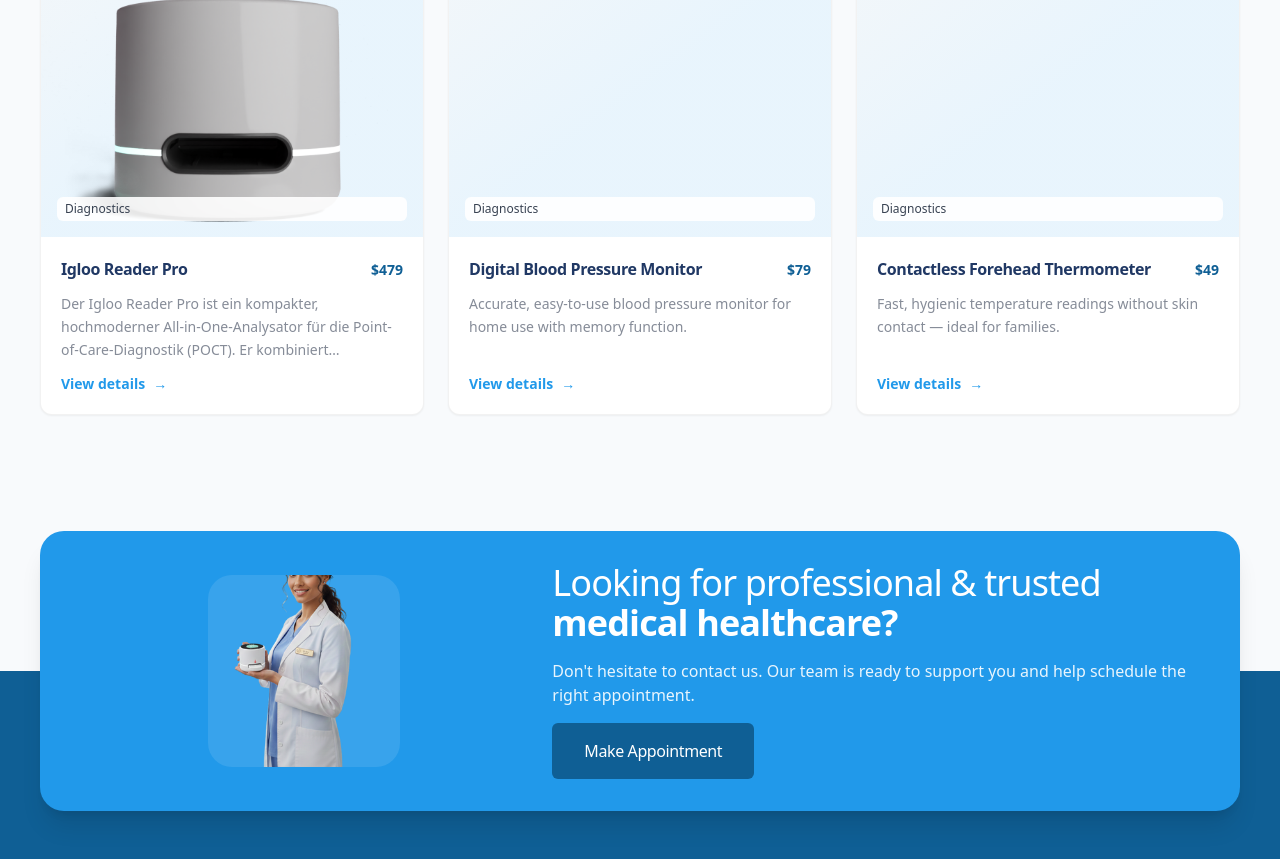
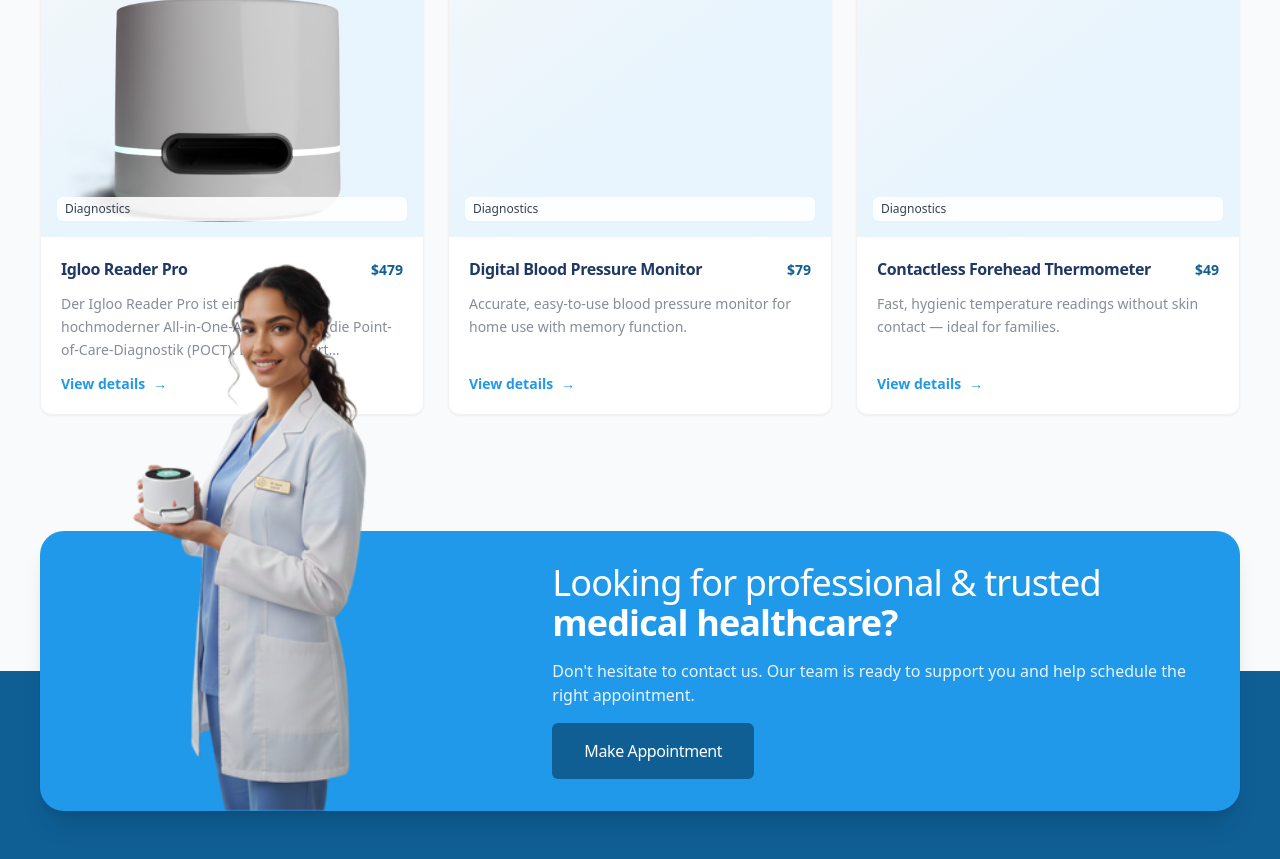
Before and after one commit to PhillHH/PolarisDX_Website, a React (Vite) app: page / in a window 1280 px wide. Shown: the part 4976-5835 px from the top of the page. Built offline with nearby package versions, Linux system fonts and the light colour scheme.

Commit message:
feat: update CtaSection avatar layout to overflow top
- Remove `overflow-hidden` from CtaSection container
- Remove fixed size container for avatar
- Position avatar absolutely on desktop to align with bottom and overflow top
- Update avatar styling to match design requirements

```diff
--- a/src/components/sections/CtaSection.tsx
+++ b/src/components/sections/CtaSection.tsx
@@ -6,16 +6,15 @@ const CtaSection = () => {
   return (
     <section
       id="contact"
-      className="overflow-hidden rounded-3xl bg-secondary px-6 py-6 text-white shadow-xl shadow-black/10 sm:px-8 sm:py-8 lg:px-10 lg:py-8"
+      className="relative rounded-3xl bg-secondary px-6 py-6 text-white shadow-xl shadow-black/10 sm:px-8 sm:py-8 lg:px-10 lg:py-8"
     >
       <div className="grid items-center gap-6 lg:grid-cols-[minmax(0,0.9fr)_minmax(0,1.3fr)]">
         {/* Bild links */}
-        <div className="relative mx-auto h-40 w-40 max-w-full sm:h-48 sm:w-48">
-          <div className="absolute inset-0 rounded-3xl bg-white/10" />
+        <div className="relative mx-auto lg:h-full lg:w-full">
           <img
             src={heroDoctor}
             alt="Doctor ready to help"
-            className="relative h-full w-full object-cover"
+            className="mx-auto w-48 sm:w-64 lg:absolute lg:bottom-[-32px] lg:left-0 lg:w-80 lg:max-w-none xl:w-96"
           />
         </div>
 
```
Also changed, not shown: 1 other file (tests, documents, lock files or other folders).
